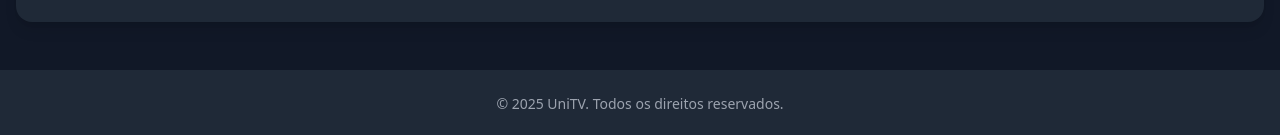
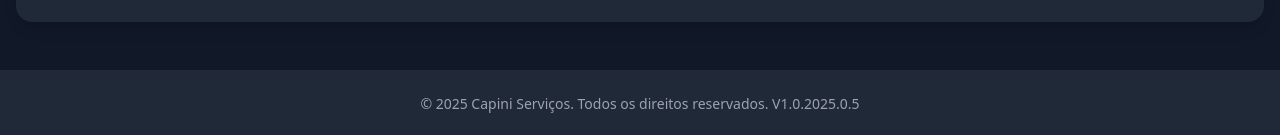
Before and after one commit to capiniyuri7-alt/Capini-Servi-os, a website: page index.html in a window 1280 px wide. Shown: the part 1222-1357 px from the top of the page. Drawn offline with nearby package versions, Linux system fonts and the light colour scheme.

Commit message:
Update index.html
Foi feita uma alteração no rodapé

```diff
--- a/index.html
+++ b/index.html
@@ -85,7 +85,7 @@
   </main>
 
   <footer class="bg-gray-800 text-center py-6 text-gray-400 text-sm">
-    © 2025 UniTV. Todos os direitos reservados.
+    © 2025 Capini Serviços. Todos os direitos reservados. V1.0.2025.0.5
   </footer>
 
   <!-- JS externo -->
```
